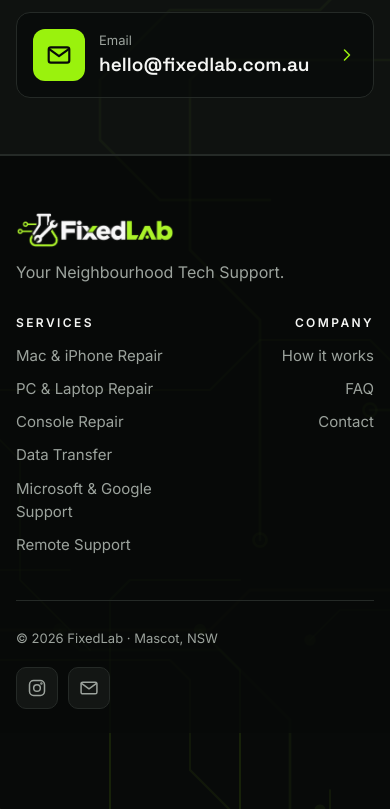
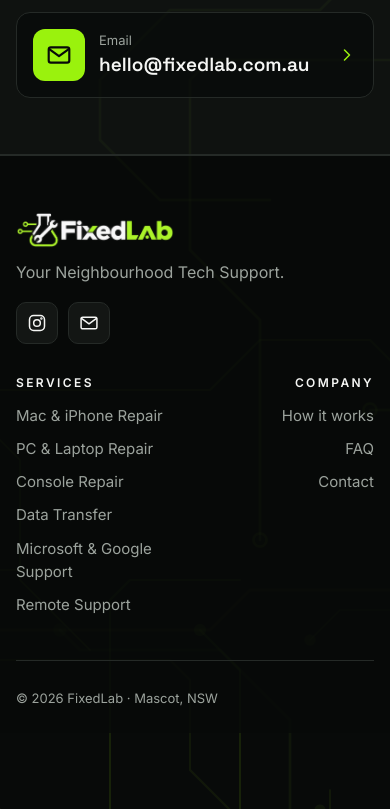
Before and after one commit to alvinnet21/fixedlab, a plain HTML site: page index.html in a window 390 px wide. Shown: the part 3190-3999 px from the top of the page. Drawn offline with Linux system fonts and the light colour scheme.

Commit message:
Mobile footer: Instagram/email icons under the logo
Co-Authored-By: Claude Opus 5.5 <noreply@anthropic.com>
Claude-Session: https://claude.ai/code/session_01TVtZSX2ryxycRp6XbB43V5

```diff
--- a/assets/css/style.css
+++ b/assets/css/style.css
@@ -220,6 +220,8 @@ p { margin: 0; }
 .footer-brand { grid-column: 1 / -1; }
 .footer-brand .brand img { height: 36px; }
 .footer-brand p { color: var(--muted); margin: 12px 0 0; }
+.socials-mobile { margin-top: 18px; }
+.socials.socials-desktop { display: none; }
 .socials { display: flex; gap: 10px; }
 .socials a { width: 42px; height: 42px; border: 1px solid var(--graphite); border-radius: 10px; display: grid; place-items: center; background: var(--surface); transition: border-color .2s, color .2s; }
 .footer-col { display: flex; flex-direction: column; gap: 10px; }
@@ -262,6 +264,8 @@ p { margin: 0; }
   .site-footer .footer-bottom { padding-top: 28px; padding-bottom: 28px; }
   .footer-bottom::before { left: 24px; right: 24px; }
   .footer-bottom { flex-direction: row; justify-content: space-between; align-items: center; }
+  .socials.socials-mobile { display: none; }
+  .socials.socials-desktop { display: flex; }
 }
 
 /* ---------- Desktop ---------- */
--- a/index.html
+++ b/index.html
@@ -215,6 +215,10 @@
     <div class="footer-brand">
       <a class="brand" href="#top" aria-label="FixedLab home"><img src="assets/img/logo.png" alt="FixedLab" width="1371" height="312"></a>
       <p>Your Neighbourhood Tech Support.</p>
+      <div class="socials socials-mobile">
+        <a href="https://www.instagram.com/fixedlab" target="_blank" rel="noopener" aria-label="Instagram"><svg class="ico"><use href="assets/img/icons.svg#i-instagram"/></svg></a>
+        <a href="mailto:hello@fixedlab.com.au" aria-label="Email"><svg class="ico"><use href="assets/img/icons.svg#i-mail"/></svg></a>
+      </div>
     </div>
     <div class="footer-col">
       <h4>Services</h4>
@@ -234,7 +238,7 @@
   </div>
   <div class="container footer-bottom">
     <span>© <span id="year">2026</span> FixedLab · Mascot, NSW</span>
-    <div class="socials">
+    <div class="socials socials-desktop">
       <a href="https://www.instagram.com/fixedlab" target="_blank" rel="noopener" aria-label="Instagram"><svg class="ico"><use href="assets/img/icons.svg#i-instagram"/></svg></a>
       <a href="mailto:hello@fixedlab.com.au" aria-label="Email"><svg class="ico"><use href="assets/img/icons.svg#i-mail"/></svg></a>
     </div>
```
Also changed, not shown: faq.html (+5 -1 lines).
